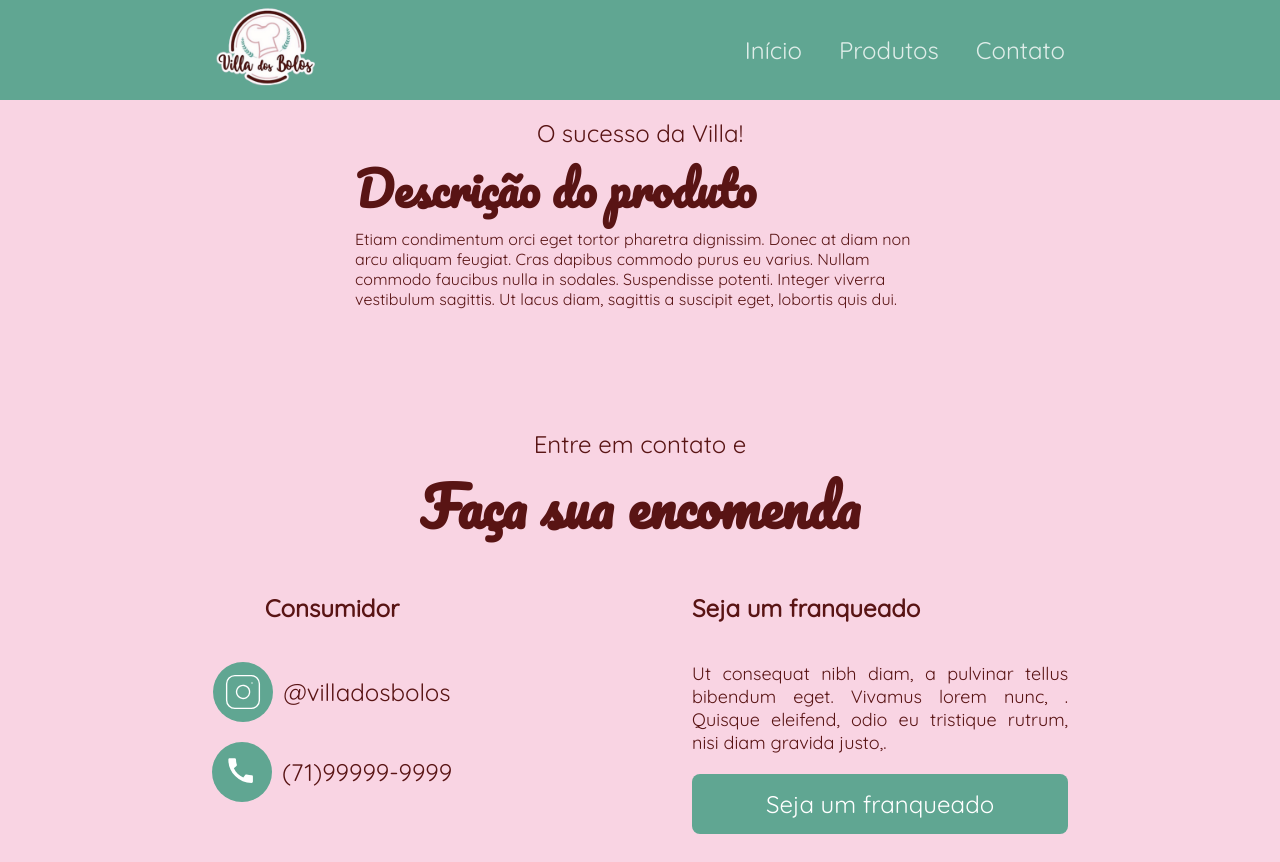
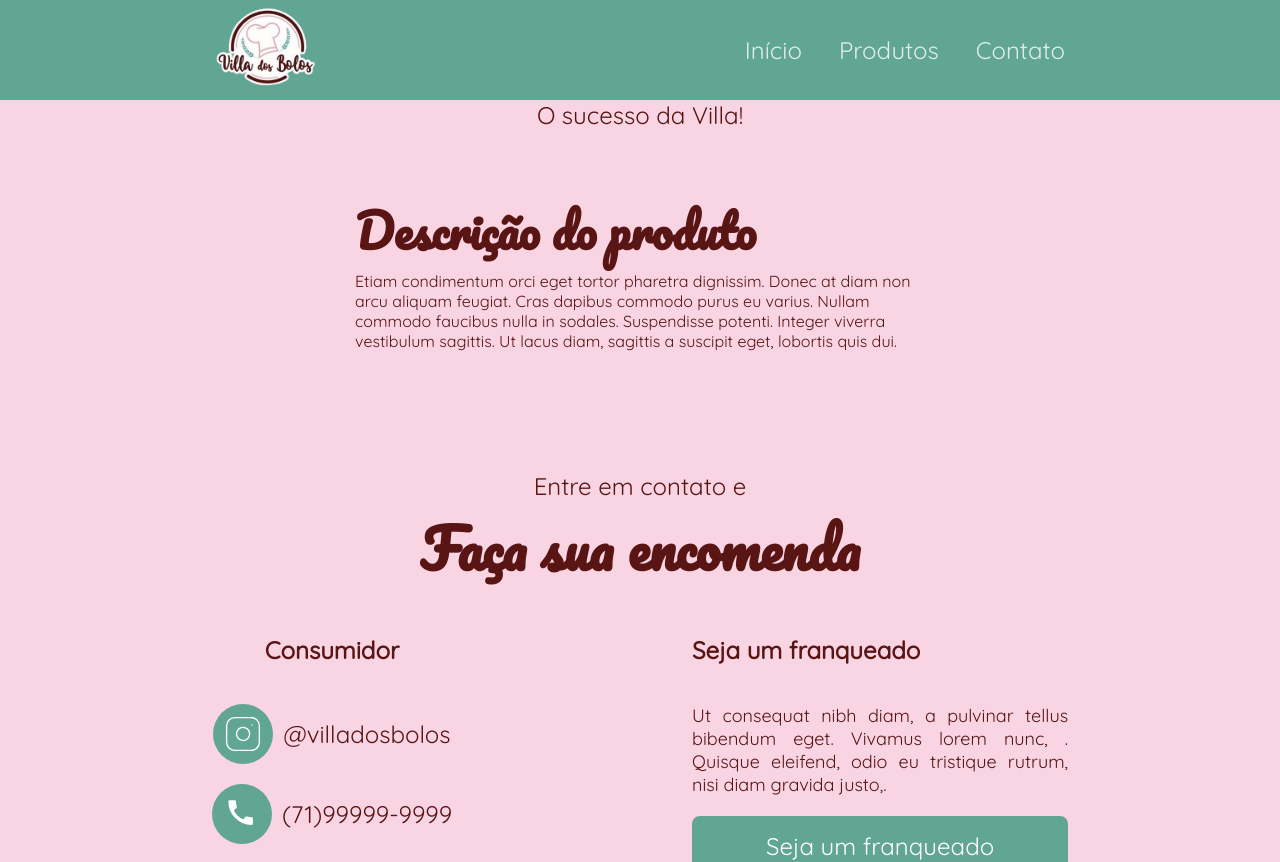
Before and after one commit to jancoweb/villa-dos-bolos, a React (Vite) app: page /produtos/1 in a window 1280 px wide. Shown: the top 862 px of the page. Built offline with nearby package versions, Linux system fonts and the light colour scheme.

Commit message:
item page flex hotfix

```diff
--- a/src/Components/ItemPage/itemStyle.css
+++ b/src/Components/ItemPage/itemStyle.css
@@ -4,8 +4,14 @@
   align-items: center;
   justify-content: center;
 }
+.item_page_head_content {
+  display: flex;
+  align-items: center;
+  justify-content: center;
+}
 .item_page_mid_container {
   display: flex;
+  margin-top: 60px;
 }
 .item_page_mid_content {
   display: flex;
```
